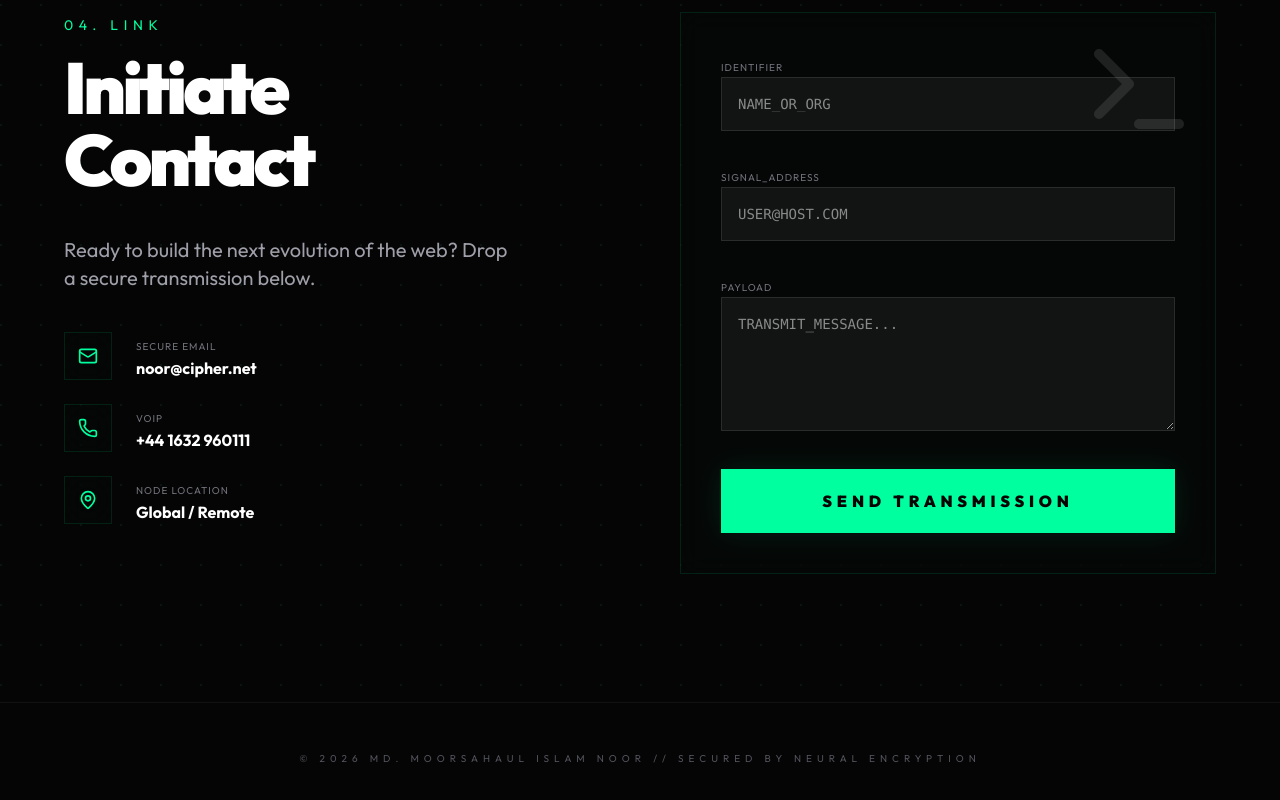
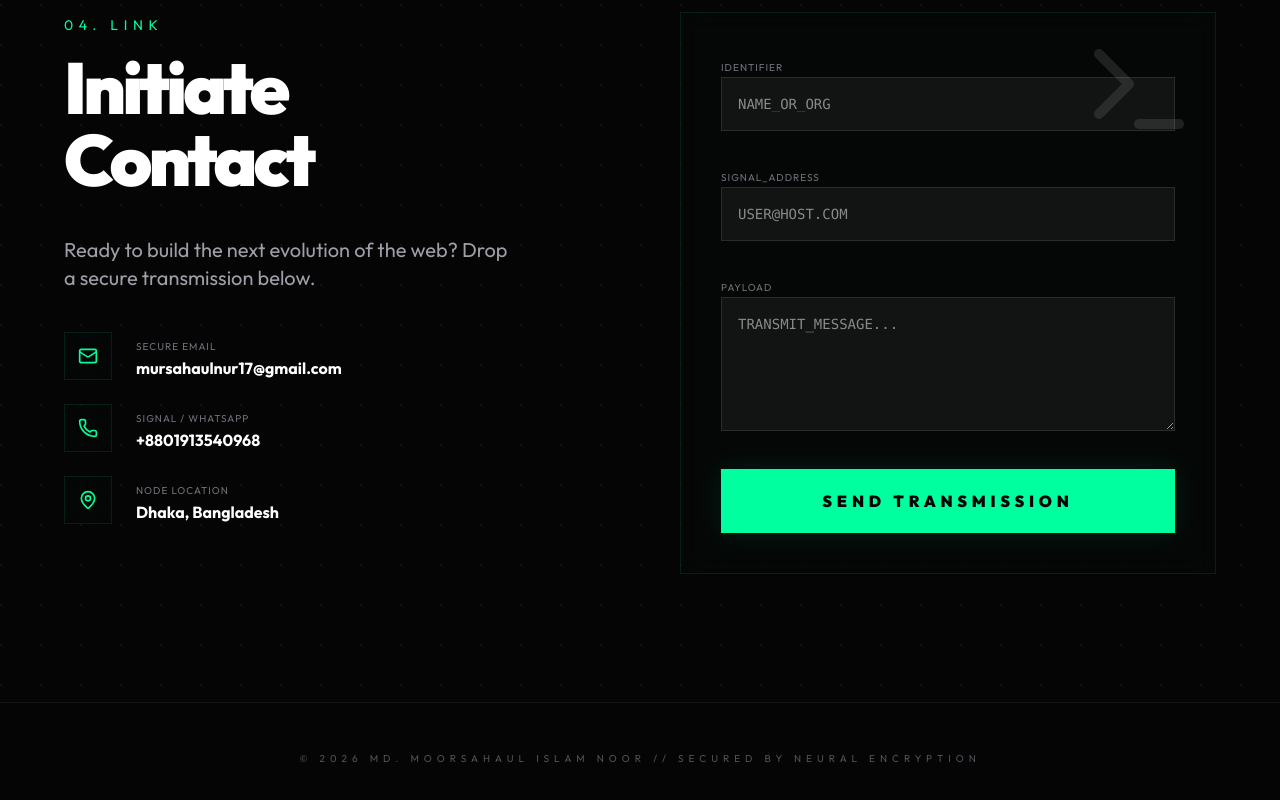
Before and after one commit to a1mb0t38/MD_Moorsahaul_Islam_Noor, a Next.js app: page / in a window 1280 px wide. Shown: the part 4862-5662 px from the top of the page. Built offline with nearby package versions, Linux system fonts and the light colour scheme.

Commit message:
updated the contact section

```diff
--- a/src/components/sections/Contact.tsx
+++ b/src/components/sections/Contact.tsx
@@ -20,9 +20,9 @@ const Contact = () => {
 
             <div className="space-y-6">
               {[
-                { icon: Mail, label: "Secure Email", val: "noor@cipher.net" },
-                { icon: Phone, label: "VoIP", val: "+44 1632 960111" },
-                { icon: MapPin, label: "Node Location", val: "Global / Remote" },
+                { icon: Mail, label: "Secure Email", val: "mursahaulnur17@gmail.com" },
+                { icon: Phone, label: "Signal / WhatsApp", val: "+8801913540968" },
+                { icon: MapPin, label: "Node Location", val: "Dhaka, Bangladesh" },
               ].map((item, i) => (
                 <div key={i} className="flex items-center gap-6 group cursor-pointer">
                   <div className="w-12 h-12 glass-neon flex items-center justify-center text-neon group-hover:bg-neon group-hover:text-dark transition-all">
```
